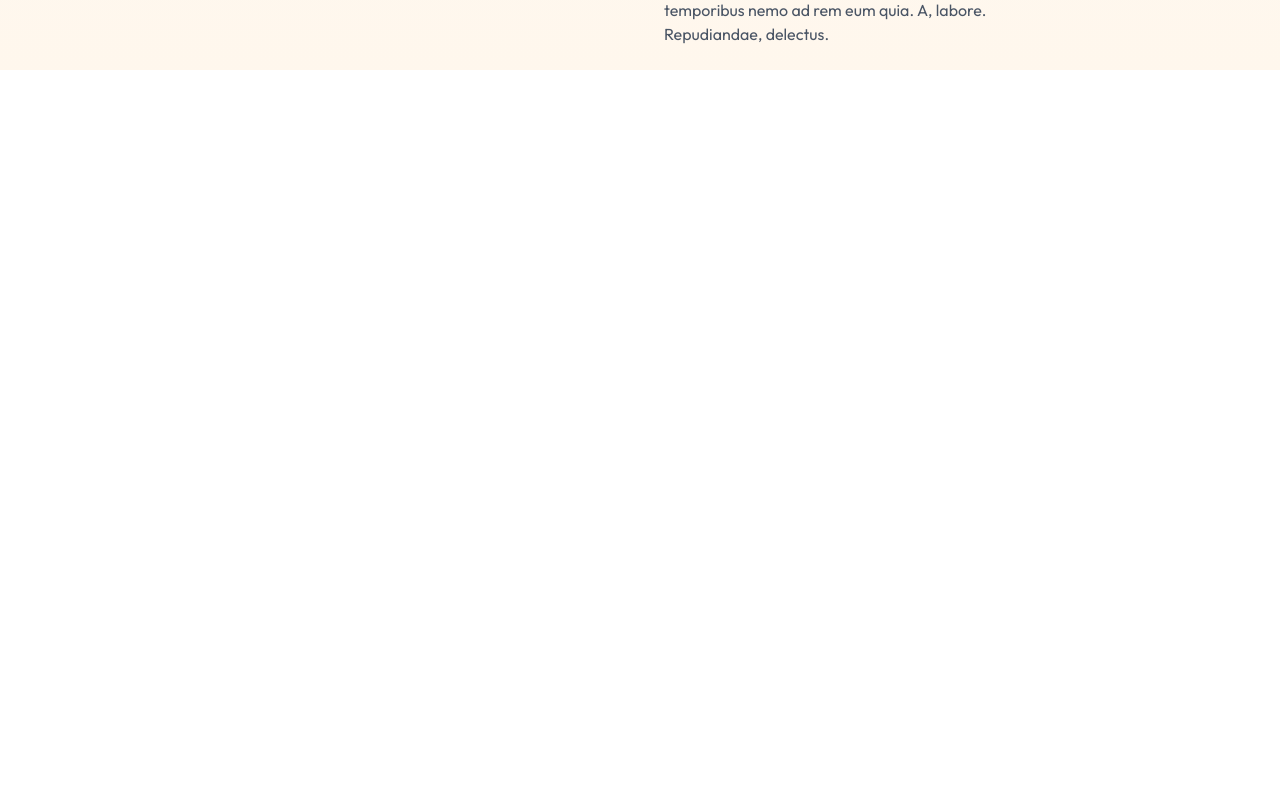
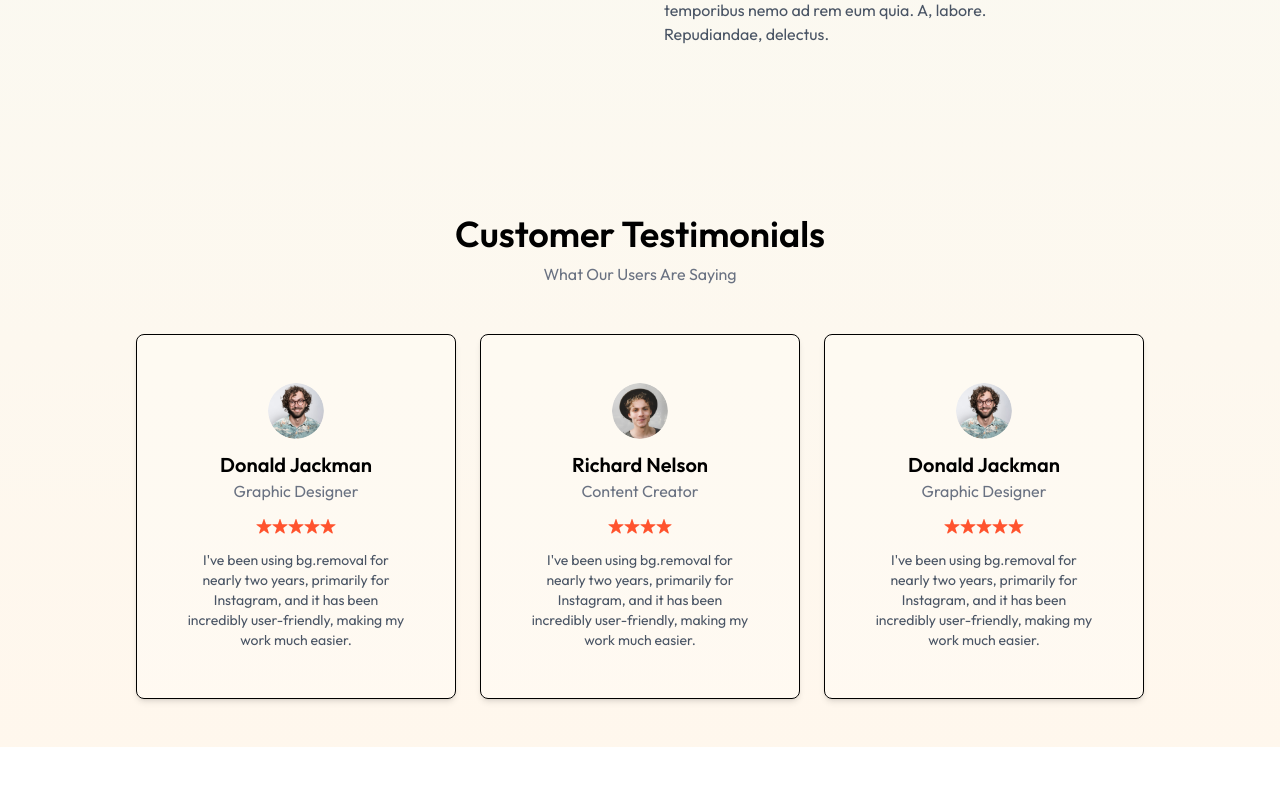
Before and after one commit to 2019331043-Zakaria/Imagify, a React (Vite) app in the folder client/: page / in a window 1280 px wide. Shown: the part 1938-2723 px from the top of the page. Before the commit the page ends 2104 px from the top, so only its background shows below. Built offline with nearby package versions, Linux system fonts and the light colour scheme.

Commit message:
complete testimonial

```diff
--- a/client/src/assets/assets.js
+++ b/client/src/assets/assets.js
@@ -67,7 +67,7 @@
         image:profile_img_2,
         name:'Richard Nelson',
         role:'Content Creator',
-        stars:5,
+        stars:4,
         text:`I've been using bg.removal for nearly two years, primarily for Instagram, and it has been incredibly user-friendly, making my work much easier.`
     },
     {
--- /dev/null
+++ b/client/src/components/Testimonials.jsx
@@ -0,0 +1,40 @@
+import React from 'react'
+import { assets, testimonialsData } from '../assets/assets';
+
+const Testimonials = () => {
+  return (
+    <div className="flex flex-col items-center justify-center my-20 py-12">
+      <h1 className="text-3xl sm:text-4xl font-semibold mb-2">
+        Customer Testimonials
+      </h1>
+      <p className="text-gray-500 mb-12">What Our Users Are Saying </p>
+
+      <div className="flex flex-wrap gap-6">
+        {testimonialsData.map((Testimonial, index) => (
+          <div key={index} className='bg-white/20 p-12 rounded-lg shadow-md border w-80 m-auto cursor-pointer hover:scale-[1.02] transition-all'>
+            <div className='flex flex-col items-center'>
+              <img
+                src={Testimonial.image}
+                alt=""
+                className="rounded-full w-14"
+              />
+              <h2 className='text-xl font-semibold mt-3'>{Testimonial.name}</h2>
+              <p className='text-gray-500 mb-4'>{Testimonial.role}</p>
+
+            <div className='flex mb-4'>
+                {Array(Testimonial.stars).fill().map((item, index)=>(
+                    <img key={index} src={assets.rating_star} alt='' />
+                ))}
+            </div>
+
+            <p className='text-center text-sm text-gray-600'>{Testimonial.text}</p>
+
+            </div>
+          </div>
+        ))}
+      </div>
+    </div>
+  );
+}
+
+export default Testimonials
--- a/client/src/pages/Home.jsx
+++ b/client/src/pages/Home.jsx
@@ -2,6 +2,7 @@
 import Header from '../components/Header'
 import Steps from '../components/Steps'
 import Description from '../components/Description'
+import Testimonials from '../components/Testimonials'
 
 const Home = () => {
   return (
@@ -9,6 +10,7 @@
       <Header/>
       <Steps/>
       <Description/>
+      <Testimonials/>
     </div>
   )
 }
```
